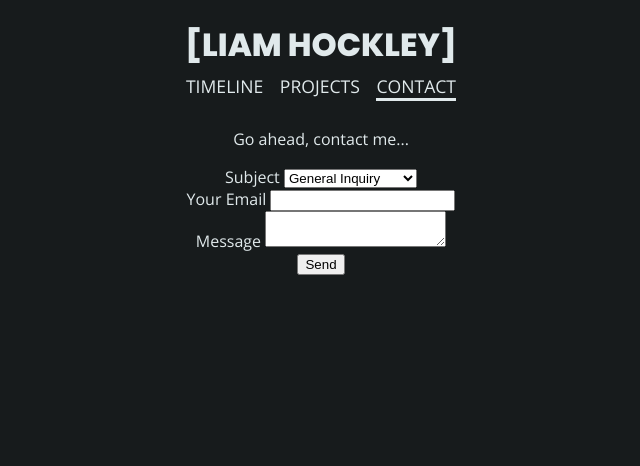
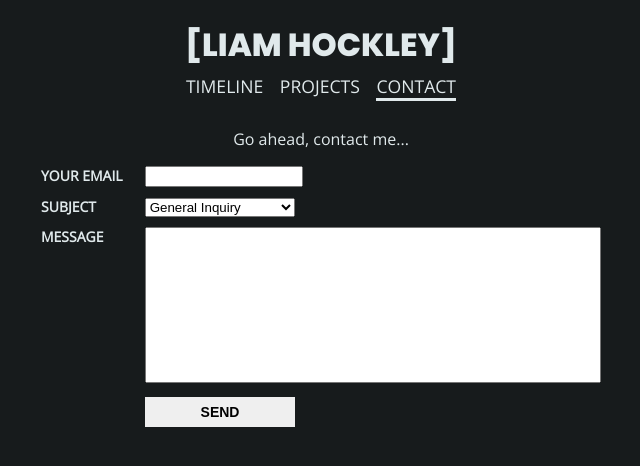
Before and after one commit to xdega/xdega.github.io, a Jekyll site: the page built from contact.html, in a window 1280 px wide. Shown: the top 466 px of the page, without its empty margins (319-959 px from the left). Built offline with Jekyll 4.4.1, drawn with Linux system fonts in a browser that asks for light colours; nearby versions of some CDN libraries.

Commit message:
Preliminary CSS for contact form

```diff
--- /dev/null
+++ b/_sass/_form.scss
@@ -0,0 +1,28 @@
+.form-group {
+    font-size: 14px;
+    text-align: left;
+    padding-bottom: 10px;
+    label {
+        vertical-align: top;
+        min-width: 100px;
+        display: inline-block;
+    }
+    label, #send {
+        text-transform: uppercase;
+        font-weight: bold;
+        font-size: 14px;
+    }
+    textarea#message {
+        resize: none;
+        width: 450px;
+        height: 150px;
+    }
+    select, input, #send {
+        width: 150px;
+    }
+    #send {
+        margin-left: 104px;
+        height: 30px;
+        border: none;
+    }
+}
--- a/assets/css/app.scss
+++ b/assets/css/app.scss
@@ -7,3 +7,4 @@
 @import "header";
 @import "article";
 @import "components";
+@import "form";
--- a/contact.html
+++ b/contact.html
@@ -16,6 +16,10 @@ permalink: /contact/
     <p>Go ahead, contact me...</p>
     <form id="contact">
         <div class="form-group">
+            <label for="sender">Your Email</label>
+            <input name="sender">
+        </div>
+        <div class="form-group">
             <label for="subject">Subject</label>
             <select name="subject">
                 <option value="general">General Inquiry</option>
@@ -25,15 +29,11 @@ permalink: /contact/
             </select>
         </div>
         <div class="form-group">
-            <label for="sender">Your Email</label>
-            <input name="sender">
+            <label for="message">Message</label>
+            <textarea name="message" id="message"></textarea>
         </div>
         <div class="form-group">
-            <label for="message">Message</label>
-            <textarea name="message"></textarea>
-        </div>
-        <div class="form-group">
-            <button type="submit" onClick="sendEmail(event);">Send</button>
+            <button type="submit" id="send" onClick="sendEmail(event);">Send</button>
         </div>
     </form>
 </article>
```
